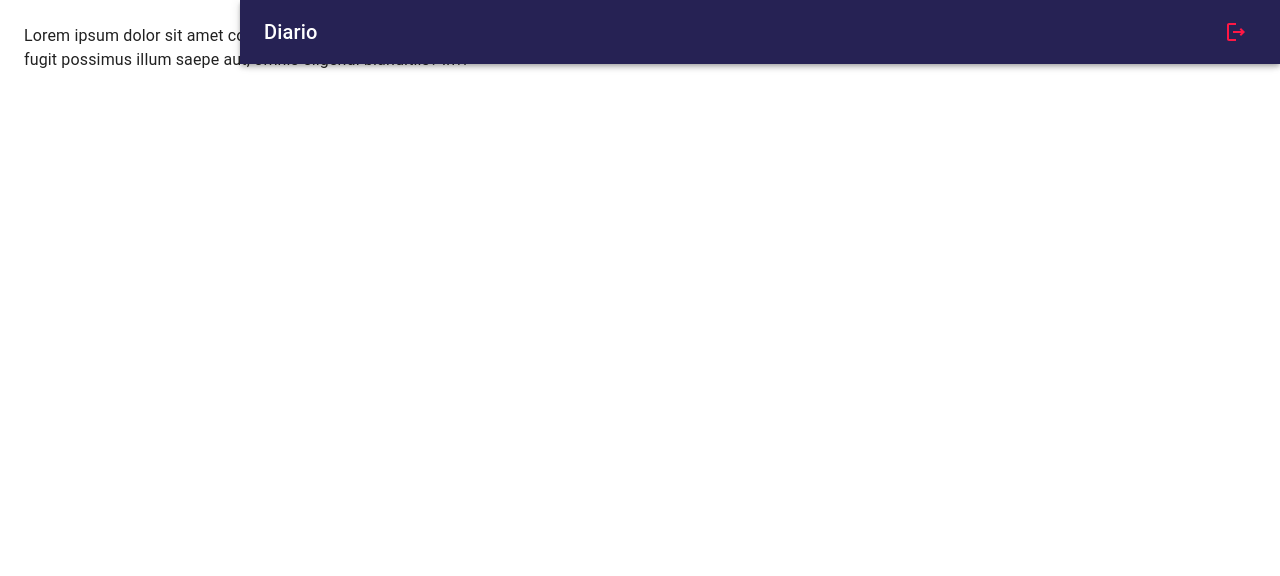
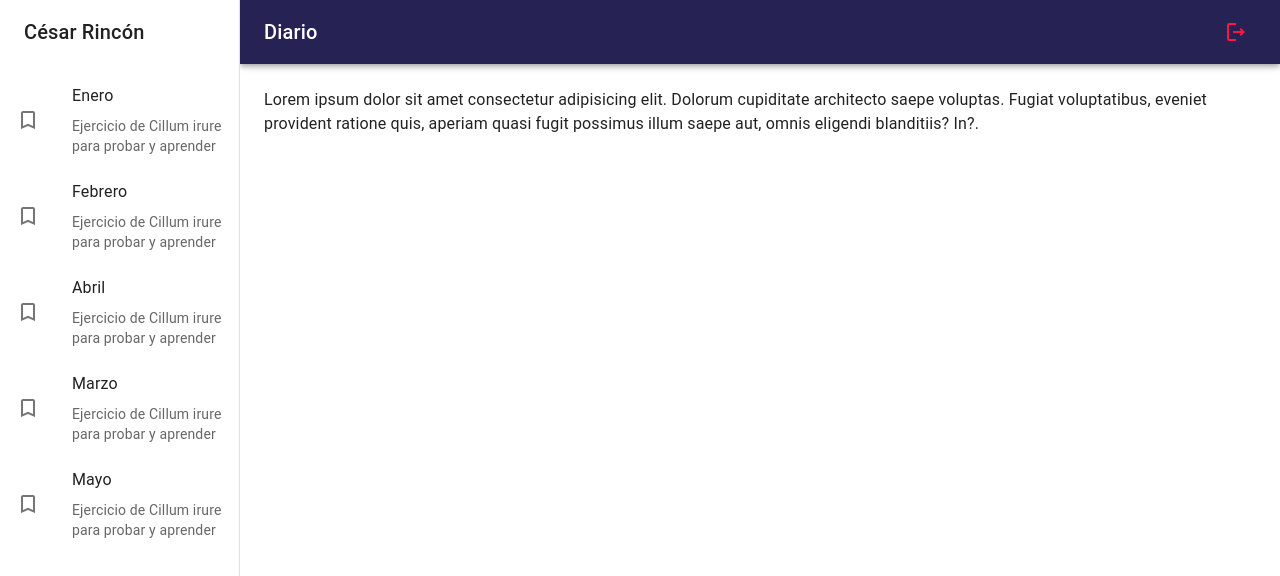
Before and after one commit to Cesrra/journal, a React (Vite) app: page / in a window 1280 px wide. Shown: the top 576 px of the page. Built offline with nearby package versions, Linux system fonts and the light colour scheme.

Commit message:
Created and implemented the SideBar component into JournalLayout

```diff
--- /dev/null
+++ b/src/UI/SideBar.jsx
@@ -0,0 +1,50 @@
+import { TurnedInNot } from "@mui/icons-material"
+import { Box, Drawer, Grid, List, ListItem, ListItemButton, ListItemIcon, ListItemText, Toolbar, Typography } from "@mui/material"
+
+// eslint-disable-next-line react/prop-types, no-unused-vars
+export const SideBar = ({ drawerWidth = 240 }) => {
+  return (
+    <Box
+        component="nav"
+        sx={{ width: { sm: drawerWidth }, flexShrink: { sm: 0 } }}
+    >
+        <Drawer
+            variant="permanent" //temporary
+            open
+            sx={{
+                display: { sx: 'block'},
+                '& .MuiDrawer-paper': { boxSizing: 'border-box', width: drawerWidth }
+            }}
+        >
+            <Toolbar >
+                <Typography
+                    variant="h6"
+                    noWrap
+                    component="div"
+                >
+                    César Rincón
+                </Typography>
+            </Toolbar>
+
+            <List>
+                {
+                ['Enero', 'Febrero', 'Abril', 'Marzo', 'Mayo'].map( text => (
+                    <ListItem key={ text } disablePadding>
+                        <ListItemButton>
+                            <ListItemIcon>
+                                <TurnedInNot />
+                            </ListItemIcon>
+                            <Grid container>
+                                <ListItemText primary={ text } />
+                                <ListItemText secondary={ 'Ejercicio de Cillum irure para probar y aprender'} />
+                            </Grid>
+                        </ListItemButton>
+                    </ListItem>
+                ))
+                }
+            </List>
+
+        </Drawer>
+    </Box>
+  )
+}
--- a/src/UI/index.js
+++ b/src/UI/index.js
@@ -1 +1,2 @@
 export * from './NavBar'
+export * from './SideBar'
--- a/src/journal/layout/JournalLayout.jsx
+++ b/src/journal/layout/JournalLayout.jsx
@@ -1,5 +1,5 @@
-import { Box } from "@mui/material"
-import { NavBar } from "../../UI"
+import { Box, Toolbar } from "@mui/material"
+import { NavBar, SideBar } from "../../UI"
 
 const drawerWidth = 240
 
@@ -10,10 +10,12 @@ export const JournalLayout = ({ children }) => {
         {/* Navbar */}
         <NavBar drawerWidth={ drawerWidth } />
         {/* Sidebar */}
+        <SideBar drawerWidth={ drawerWidth } />
         <Box
             component='main'
             sx={{ flexGrow: 1, p: 3 }}
         >
+            <Toolbar />
             { children }
         </Box>
         {/* Navbar */}
```
